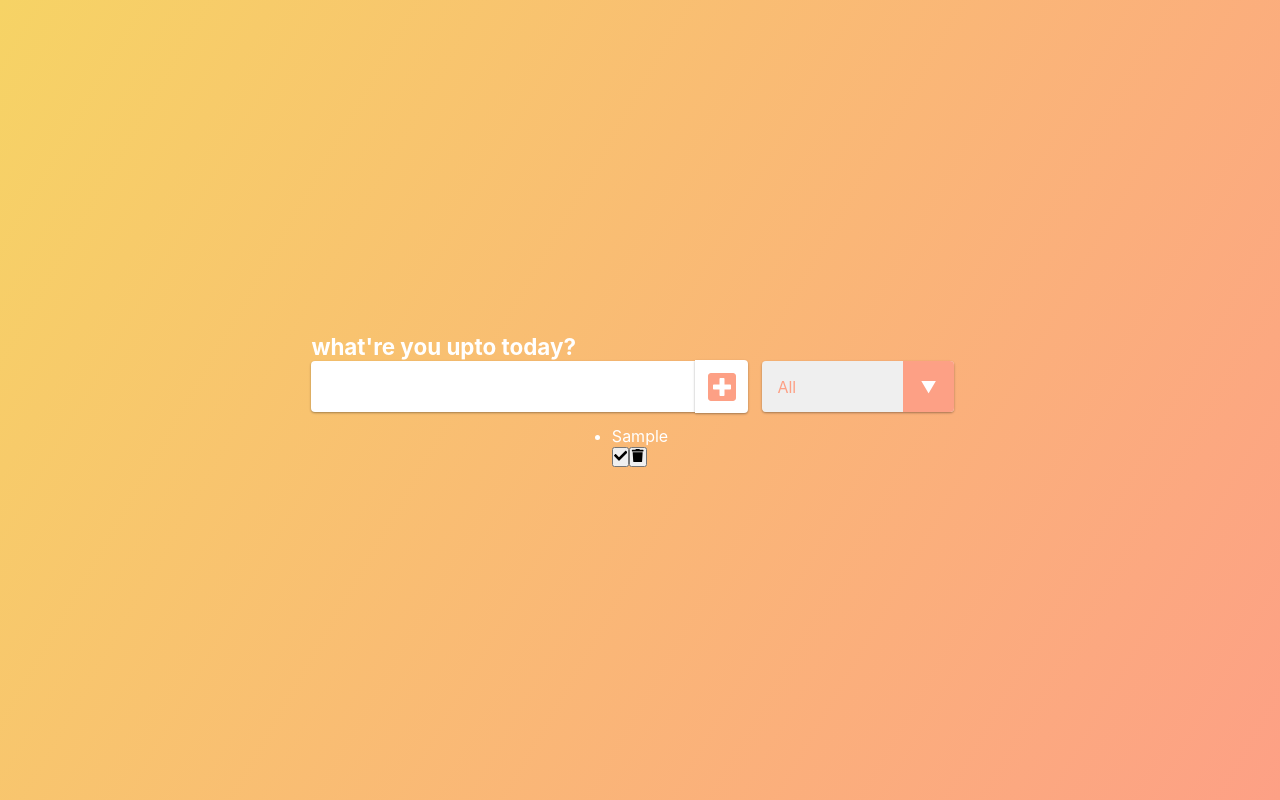
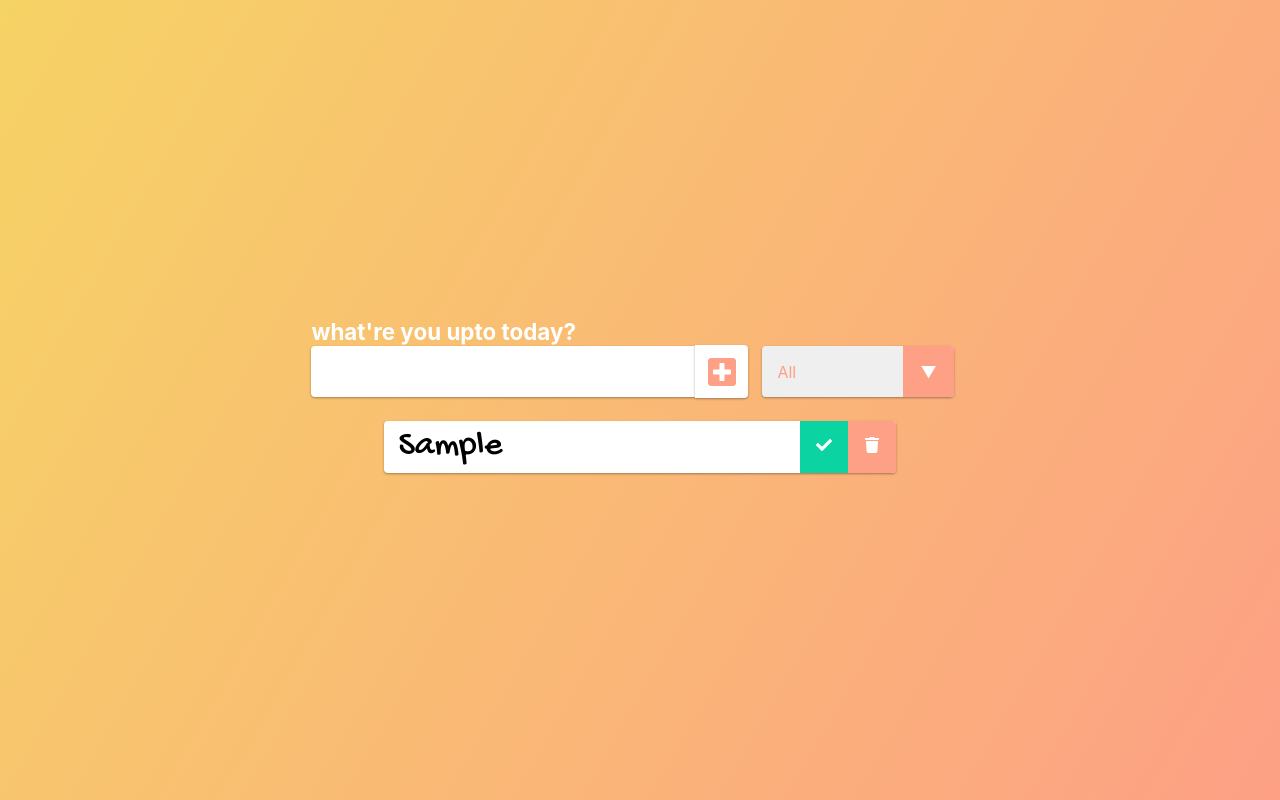
Before and after one commit to jaisharx/react-todo-app, a React (Create React App) app: page / in a window 1280 px wide. Both pictures are taken after typing "Sample" into the empty fields and a click on the button 721 px from the left and 407 px from the top of the page. Built offline with nearby package versions, Linux system fonts and the light colour scheme.

Commit message:
finised css modules

```diff
--- a/src/components/App.module.scss
+++ b/src/components/App.module.scss
@@ -5,86 +5,3 @@
     align-items: center;
     flex-direction: column;
 }
-
-
-
-
-
-
-.todo-list {
-    min-width: 30%;
-    list-style: none;
-}
-
-.todo {
-    margin: 0.6rem;
-    padding-left: .4rem;
-    font-size: 2.2rem;
-    background: #fff;
-    color: black;
-    min-width: 500px;
-    width: 40vw;
-    display: flex;
-    justify-content: center;
-    align-items: center;
-    transition: all 1s ease;
-
-
-    border-radius: 4px;
-    box-shadow: 0 1px 3px rgba(0,0,0,0.12), 0 1px 2px rgba(0,0,0,0.24);
-}
-.todo li {
-    flex: 1;
-    font-family: 'Gochi Hand', cursive;
-    text-transform: capitalize;
-}
-
-.trash-btn,
-.complete-btn {
-    background: var(--primary-color-2);
-    color: white;
-    border: none;
-    border-radius: 0;
-    padding: 1rem;
-    cursor: pointer;
-    font-size: 1rem;
-    transition: all 0.3s cubic-bezier(.25,.8,.25,1);
-
-    &:hover {
-        transform: scale(1.1);
-        box-shadow: 0 14px 28px rgba(0,0,0,0.25), 0 10px 10px rgba(0,0,0,0.22);
-    }
-
-    &:active {
-        transform: scale(1);
-    }
-
-    &:focus {
-        outline: 0;
-    }
-}
-.complete-btn {
-    background: rgb(11, 212, 162);
-}
-.trash-btn {
-    border-top-right-radius: 4px;
-    border-bottom-right-radius: 4px;
-}
-.todo-item {
-    padding: 0rem 0.5rem;
-}
-
-.fa-trash,
-.fa-check {
-    pointer-events: none;
-}
-
-.fall {
-    transform: translateY(10rem) rotateZ(20deg);
-    opacity: 0;
-}
-
-.completed {
-    text-decoration: line-through;
-    opacity: 0.5;
-}
--- a/src/components/Todo/Todo.js
+++ b/src/components/Todo/Todo.js
@@ -1,7 +1,10 @@
 import React from 'react';
+
+import styles from "./Todo.module.scss";
 import { FaCheck, FaTrash } from 'react-icons/fa';
 
 const Todo = (props) => {
+
     const deleteHandler = () => {
         props.setTodos(props.todos.filter((el) => el.id !== props.todo.id));
     };
@@ -21,12 +24,12 @@ const Todo = (props) => {
     };
 
     return (
-        <div className="todo">
-            <li className={`todo-item ${props.todo.completed ? 'completed' : ''}`}>{props.text}</li>
-            <button className="complete-btn" onClick={completeHandler}>
+        <div className={styles.todo}>
+            <li className={`${props.todo.completed ? styles.completed : ''}`}>{props.text}</li>
+            <button className={styles.completeBtn} onClick={completeHandler}>
                 <FaCheck />
             </button>
-            <button className="trash-btn" onClick={deleteHandler}>
+            <button className={styles.trashBtn} onClick={deleteHandler}>
                 <FaTrash />
             </button>
         </div>
--- /dev/null
+++ b/src/components/Todo/Todo.module.scss
@@ -0,0 +1,62 @@
+.todo {
+    margin: 0.6rem;
+    padding-left: 0.4rem;
+    font-size: 2.2rem;
+    background: #fff;
+    color: black;
+    min-width: 500px;
+    width: 40vw;
+    display: flex;
+    justify-content: center;
+    align-items: center;
+    transition: all 1s ease;
+
+    border-radius: 4px;
+    box-shadow: 0 1px 3px rgba(0, 0, 0, 0.12), 0 1px 2px rgba(0, 0, 0, 0.24);
+
+    li {
+        flex: 1;
+        font-family: 'Gochi Hand', cursive;
+        text-transform: capitalize;
+        padding: 0rem 0.5rem;
+
+        &.completed {
+            text-decoration: line-through;
+            opacity: 0.5;
+        }
+    }
+}
+
+
+.trashBtn,
+.completeBtn {
+    background: var(--primary-color-2);
+    color: white;
+    border: none;
+    border-radius: 0;
+    padding: 1rem;
+    cursor: pointer;
+    font-size: 1rem;
+    transition: all 0.3s cubic-bezier(.25,.8,.25,1);
+
+    &:hover {
+        transform: scale(1.1);
+        box-shadow: 0 14px 28px rgba(0,0,0,0.25), 0 10px 10px rgba(0,0,0,0.22);
+    }
+
+    &:active {
+        transform: scale(1);
+    }
+
+    &:focus {
+        outline: 0;
+    }
+}
+
+.completeBtn {
+    background: rgb(11, 212, 162);
+}
+.trashBtn {
+    border-top-right-radius: 4px;
+    border-bottom-right-radius: 4px;
+}
--- a/src/components/TodoList/TodoList.js
+++ b/src/components/TodoList/TodoList.js
@@ -1,12 +1,12 @@
 import React from 'react';
 
 import Todo from '../Todo/Todo';
-import styles from "TodoList.module.scss";
+import styles from "./TodoList.module.scss";
 
 const TodoList = (props) => {
     return (
         <div className={styles.todoContainer}>
-            <ul className="todo-list">
+            <ul className={styles.todoList}>
                 {props.filteredTodos.map((todo) => (
                     <Todo
                         text={todo.inputText}
--- a/src/components/TodoList/TodoList.module.scss
+++ b/src/components/TodoList/TodoList.module.scss
@@ -3,3 +3,8 @@
     justify-content: center;
     align-items: center;
 }
+
+.todoList {
+    min-width: 30%;
+    list-style: none;
+}
```
